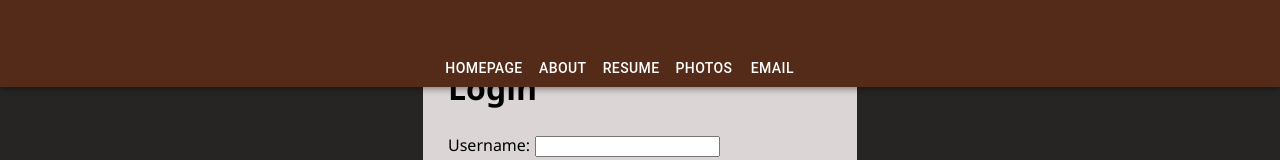
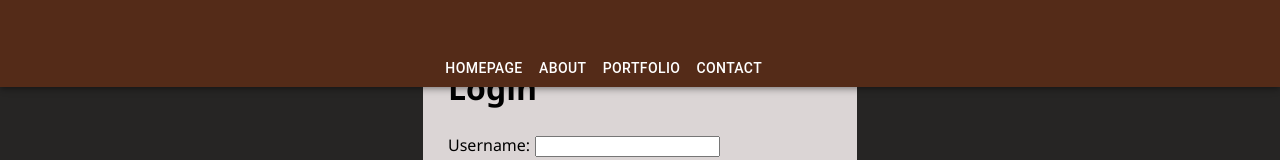
Before and after one commit to elmiabdirahman/resume-project, a React (Create React App) app: page /#/home in a window 1280 px wide. Shown: the top 160 px of the page. Built offline with nearby package versions, Linux system fonts and the light colour scheme; no server answers.

Commit message:
deleted photo link

```diff
--- a/src/components/Nav/Nav.js
+++ b/src/components/Nav/Nav.js
@@ -109,17 +109,12 @@ class Nav extends Component {
             </Button>
             <Button>
             <Link className="nav-link" to="/skills" className={classes.buttonStyling}>
-              Resume
-            </Link>
-            </Button>
-            <Button>
-            <Link className="nav-link" to="/photos" className={classes.buttonStyling}>
-              Photos
+              Portfolio
             </Link>
             </Button>
             <Button>
             <Link className="nav-link" to="/contact" className={classes.buttonStyling}>
-              Email
+              Contact
             </Link>
             </Button>
             </span>
```
